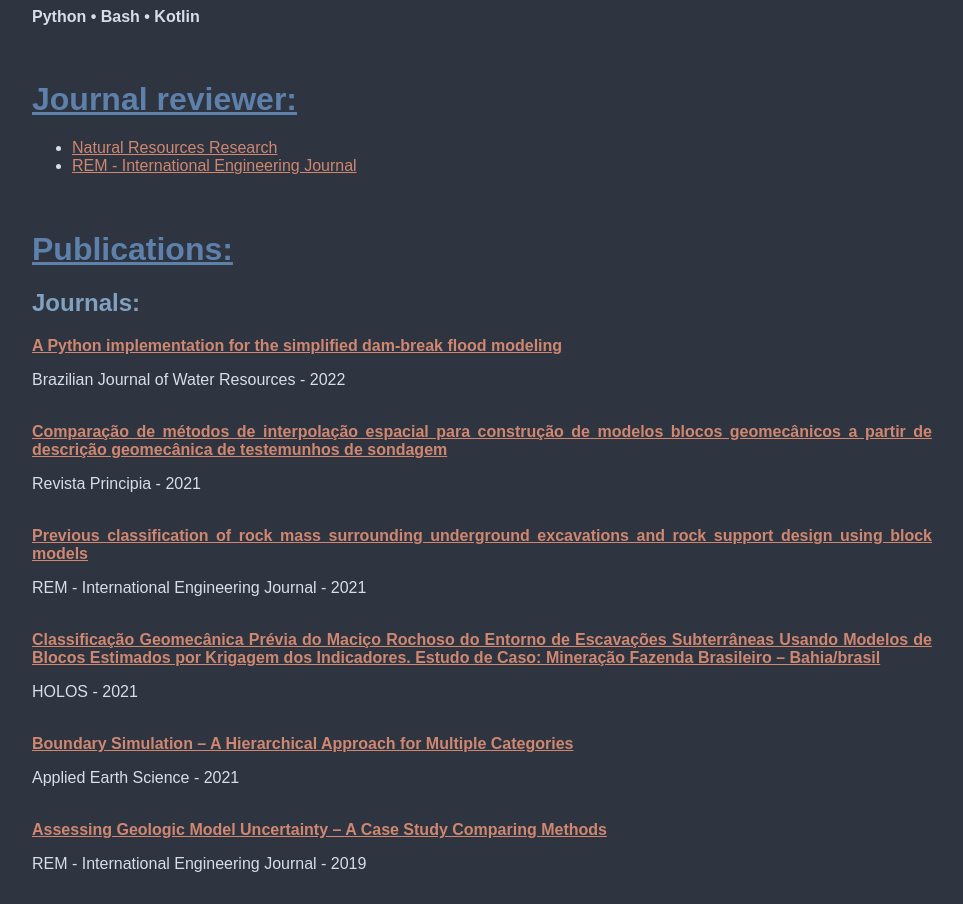
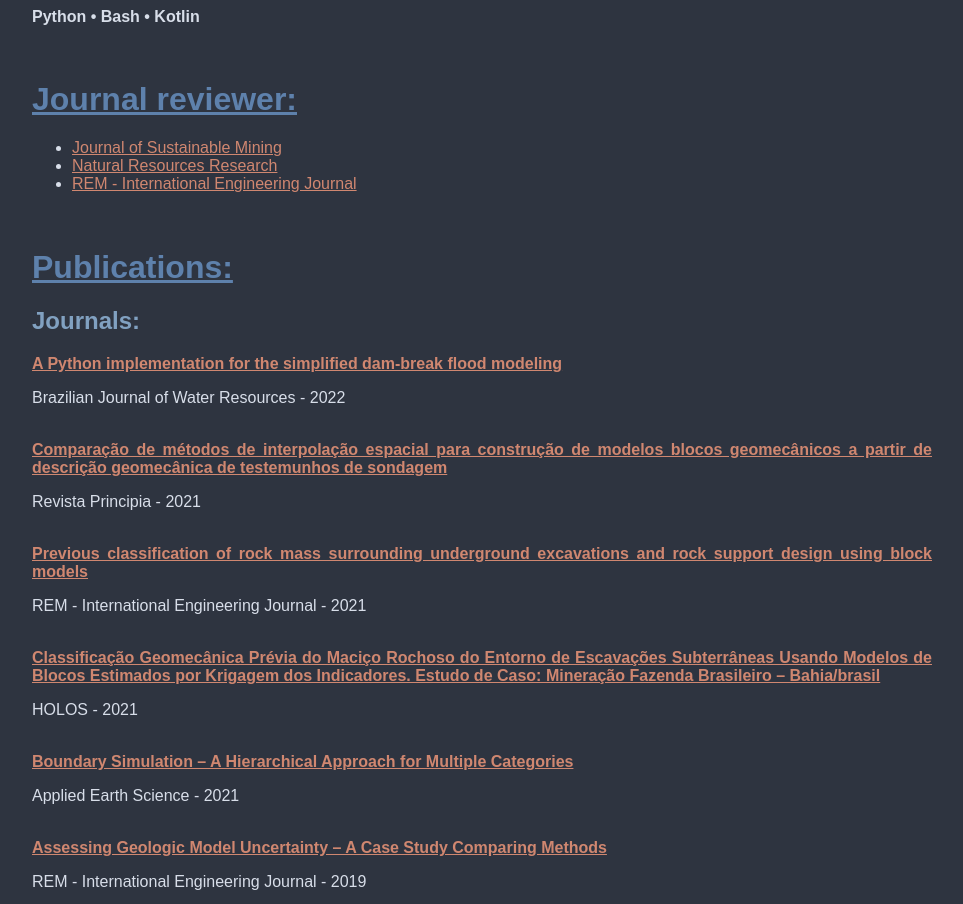
Before and after one commit to robertorolo/robertorolo.github.io, a plain HTML site: page index.html in a window 1280 px wide. Shown: the part 4320-5224 px from the top of the page, without its empty margins (158-1121 px from the left). Drawn offline with Linux system fonts and the light colour scheme.

Commit message:
add journal

```diff
--- a/index.html
+++ b/index.html
@@ -166,6 +166,7 @@
 
     <h1>Journal reviewer:</h1>
 		<ul>
+            <li><a href="https://www.sciencedirect.com/journal/journal-of-sustainable-mining">Journal of Sustainable Mining</a></li>
 	    	<li><a href="https://www.springer.com/journal/11053">Natural Resources Research</a></li>
             <li><a href="https://www.scielo.br/j/remi/">REM - International Engineering Journal</a></li>
         </ul>
```
